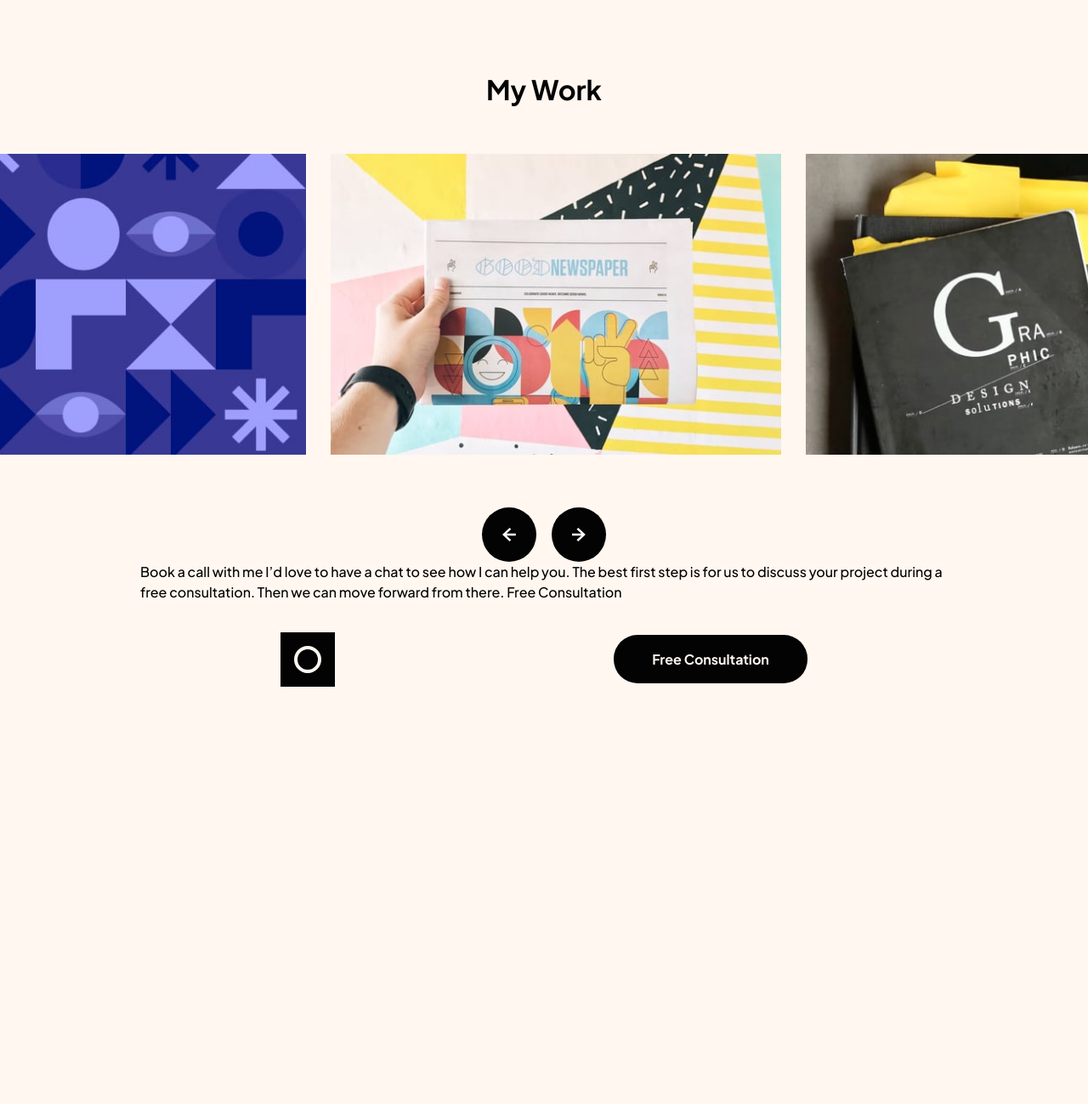
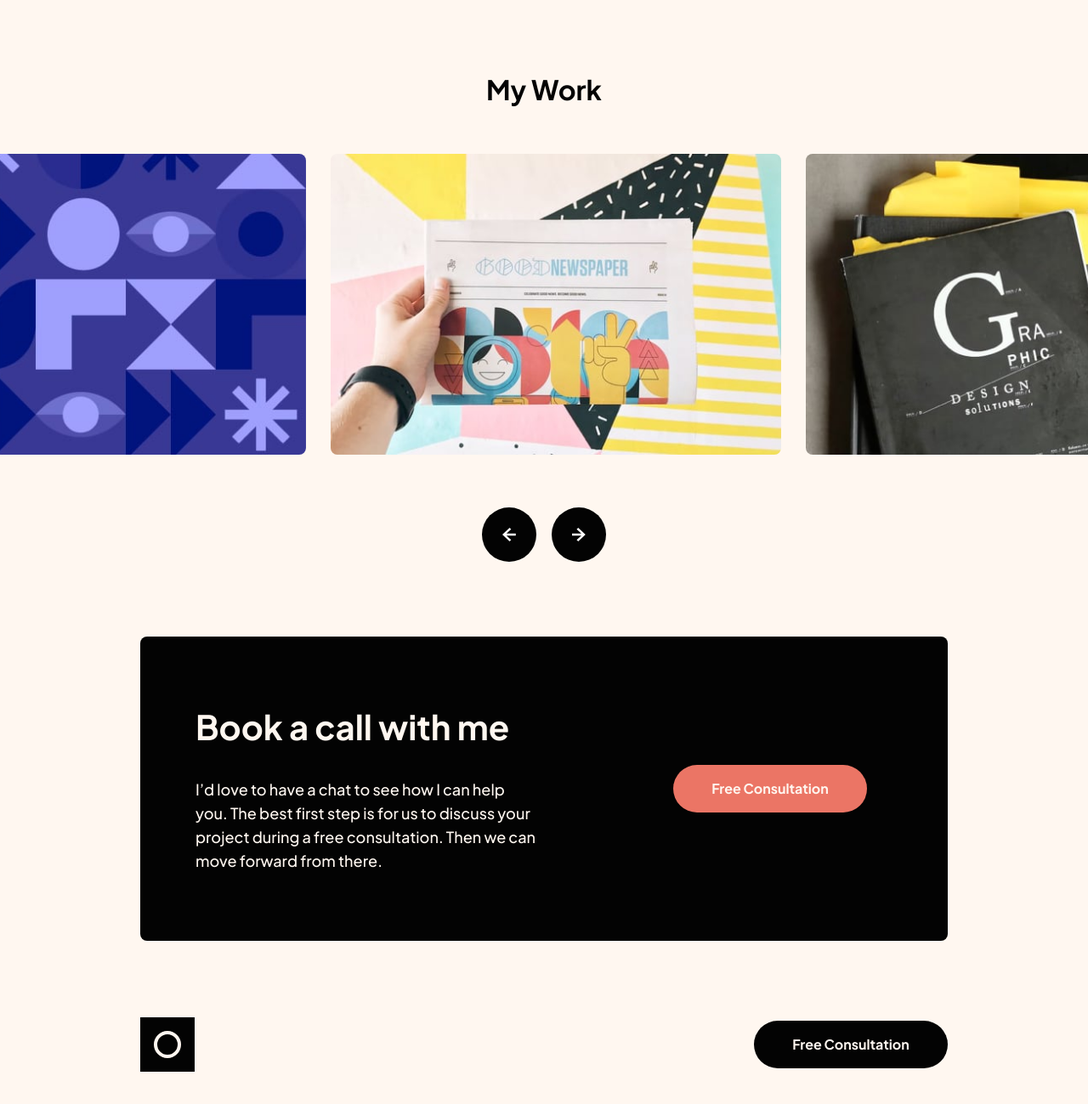
Before and after one commit to jefflangtech/design-portfolio, a plain HTML site: page index.html in a window 1280 px wide. Shown: the part 1387-2686 px from the top of the page at 85% size. Before the commit the page ends 2261 px from the top, so only its background shows below. Drawn offline with Linux system fonts and the light colour scheme.

Commit message:
Finished desktop layout

```diff
--- a/index.html
+++ b/index.html
@@ -88,13 +88,16 @@
     </div>
   </main>
   <footer class="inline-padding">
-    Book a call with me
-
-    I’d love to have a chat to see how I can help you. The best first step is for us to discuss your project during a
-    free consultation. Then we can move forward from there.
-
-    Free Consultation
-    <nav role="presentation" class="inline-padding">
+    <div class="footer-flex">
+      <div class="cta-text">
+        <h2>Book a call with me</h2>
+        <p>I’d love to have a chat to see how I can help you. The best first step is for us to discuss your project during a free consultation. Then we can move forward from there.</p>
+      </div>
+      <div class="cta-btn">
+        <button class="btn-secondary">Free Consultation</button>
+      </div>
+    </div>
+    <nav role="presentation">
       <img id="logo" src="resources/images/logo.svg" alt="amy's logo">
       <button class="btn-primary">Free Consultation</button>
     </nav>
--- a/resources/css/index.css
+++ b/resources/css/index.css
@@ -18,7 +18,7 @@
   --almost-white: #FFF7F0;
   font-family: 'Plus Jakarta Sans', sans-serif;
   font-size: 16px;
-  --transition-delay: 0.7s;
+  --transition-delay: 0.5s;
 }
 h1, h2, h3, h4, h5, h6 {
   font-weight: 700;
@@ -108,6 +108,9 @@ nav {
 }
 .hero > p {
   padding-inline: 2rem;
+}
+main {
+  margin-bottom: 5.5rem;
 }
 .grid-container {
   display: grid;
@@ -202,14 +205,30 @@ nav {
 .carousel-image {
   height: 22.5rem;
   height: 10rem;
-  border-radius: 0.5rem;
   padding-inline: 0.9rem;
   position: relative;
   grid-row: 1;
-  transition: transform var(--transition-delay) ease-in-out;
+  transition: transform var(--transition-delay) ease;
+}
+.carousel-image > img {
+  border-radius: 0.5rem;
 }
 .carousel-buttons {
   text-align: center;
+}
+.footer-flex {
+  display: flex;
+  align-items: center;
+  background-color: var(--almost-black);
+  padding-block: 5rem;
+  padding-left: 4.06rem;
+  padding-right: 5.94rem;
+  gap: calc(0.125 * 100vw);
+  border-radius: 0.5rem;
+  margin-bottom: 3.5rem;
+}
+.footer-flex * {
+  color: var(--almost-white);
 }
 
 /* Media queries */
```
Also changed, not shown: 1 other file.
